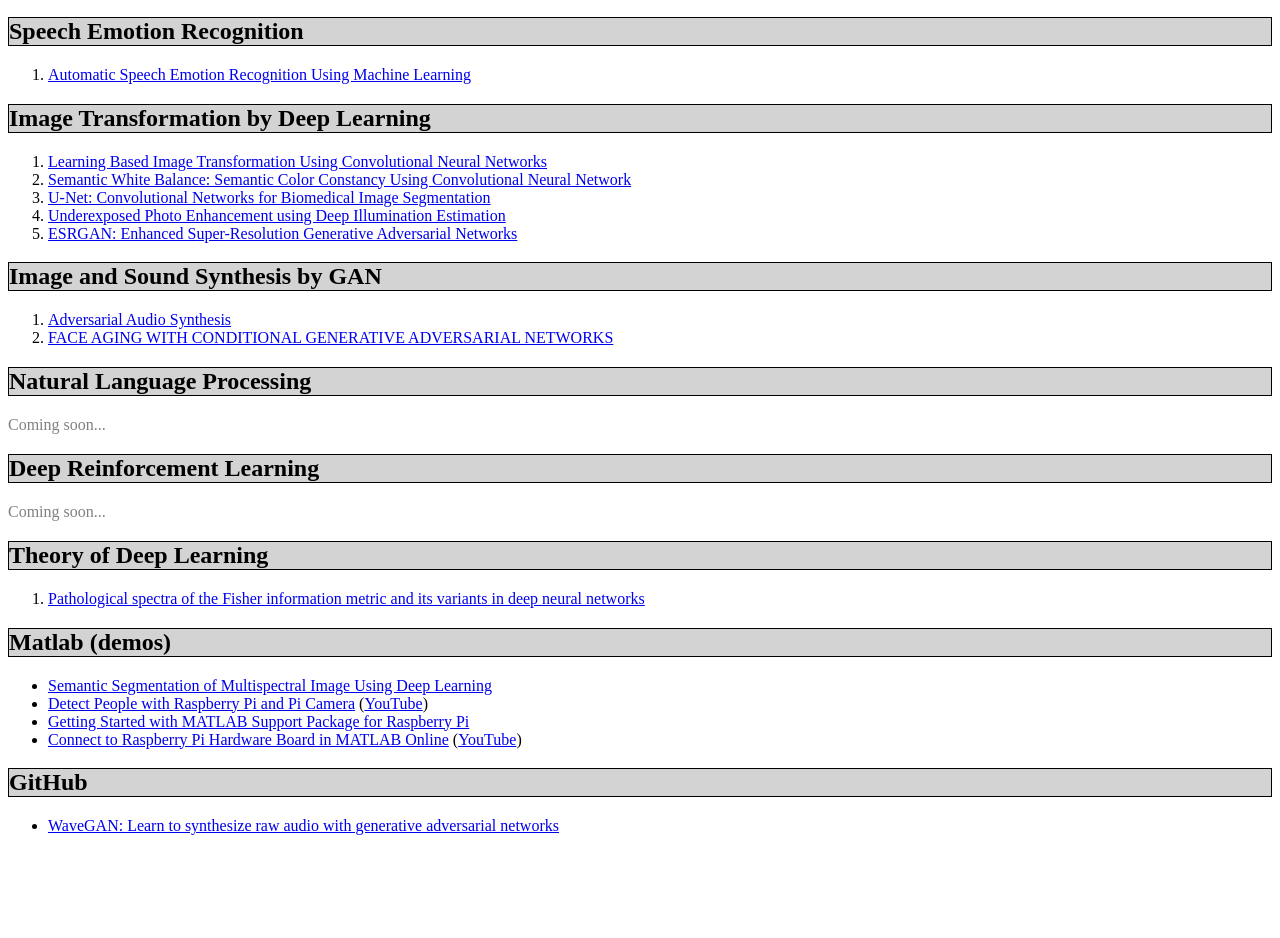
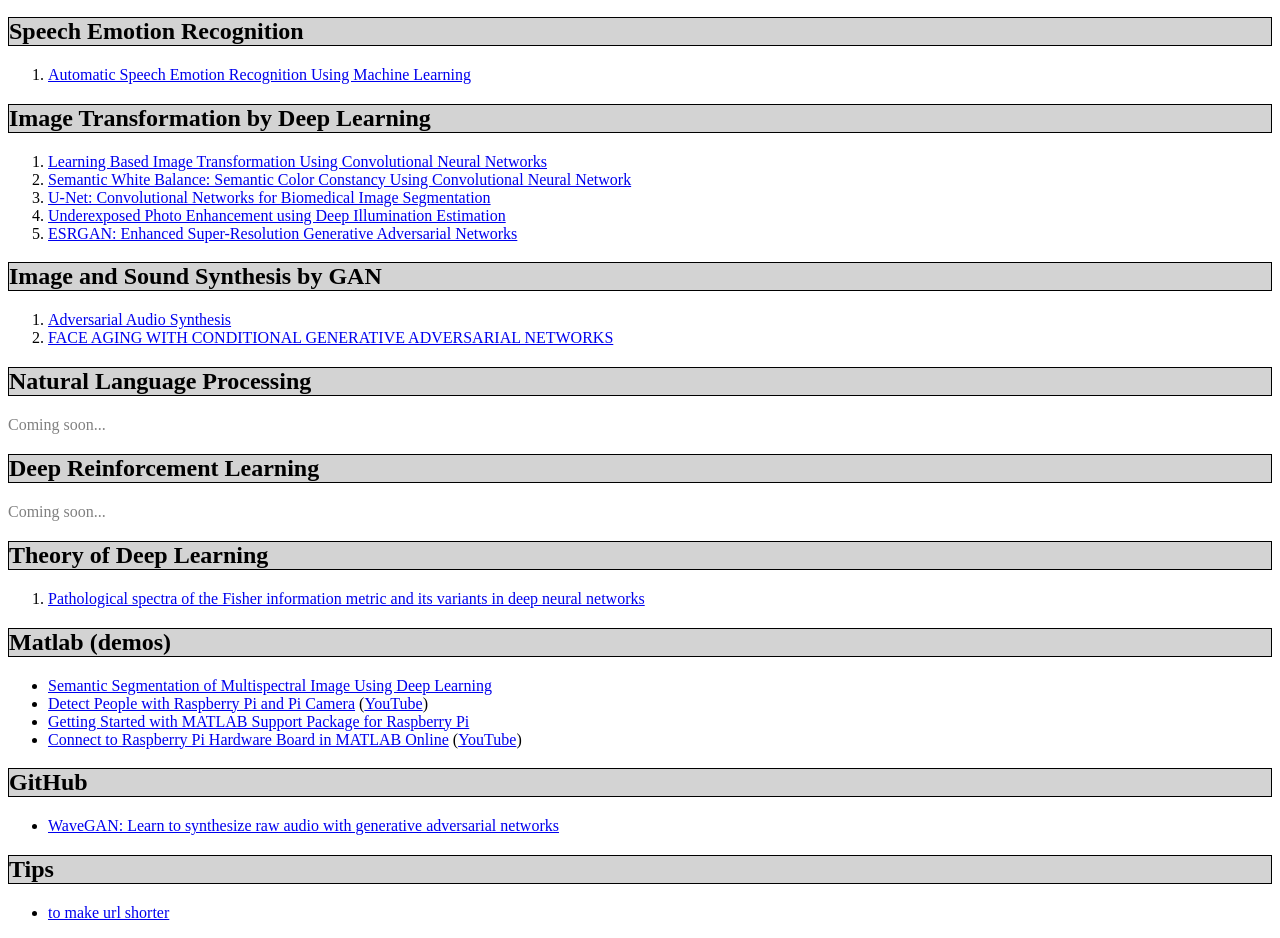
Before and after one commit to tozkosa/research_interests, a plain HTML site: page index.html in a window 1280 px wide. Shown: the part 101-1039 px from the top of the page. Before the commit the page ends 952 px from the top, so only its background shows below. Drawn offline with Linux system fonts and the light colour scheme.

Commit message:
Add Tips

```diff
--- a/index.html
+++ b/index.html
@@ -64,5 +64,9 @@
         WaveGAN: Learn to synthesize raw audio with generative adversarial
         networks</a></li>
     </ul>
+    <h2> Tips</h2>
+    <ul>
+      <li><a href="https://bitly.com/">to make url shorter</a></li>
+    </ul>
 
 </html>
```
